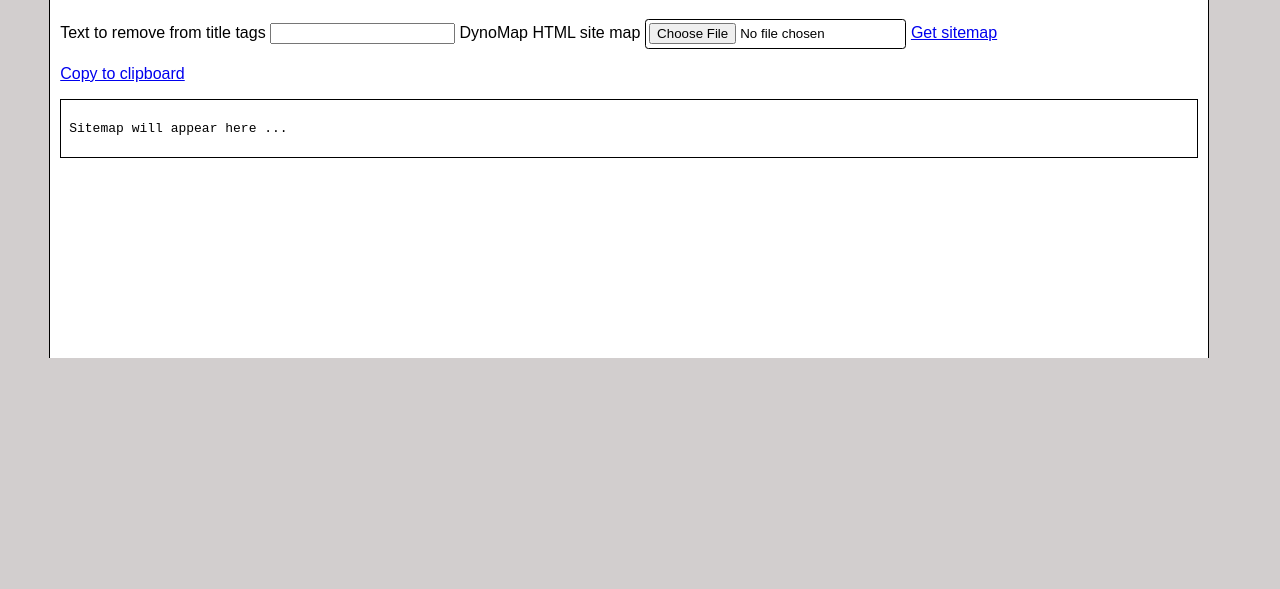
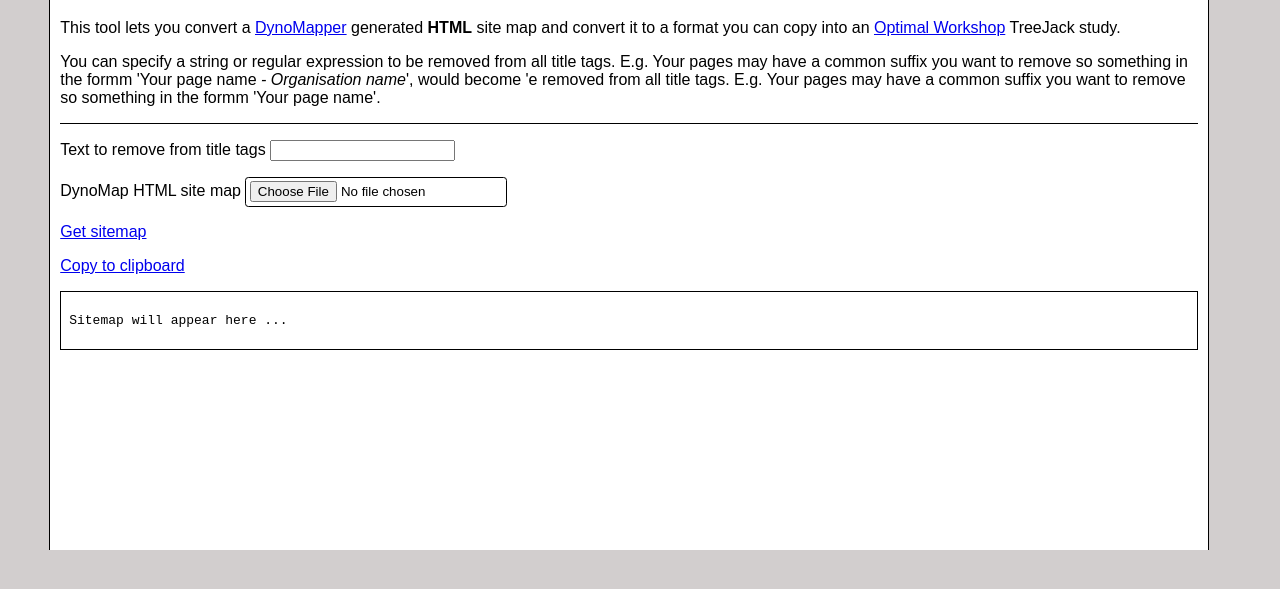
Before and after one commit to nullish/dynomap2treejack, a plain HTML site: page index.html in a window 1280 px wide. Shown: the part 79-668 px from the top of the page. Drawn offline with Linux system fonts and the light colour scheme.

Commit message:
Usage instructions

```diff
--- a/assets/default.css
+++ b/assets/default.css
@@ -21,11 +21,22 @@ body {
     padding: 10px 10px 200px 10px;
 }
 
+
+form {
+    border-top: solid;
+    border-width: thin;
+    padding-top: 1em;
+}
+
 input#fi {
     border-style: solid;
     border-width: thin;
     padding: 0.25em;
     border-radius: 0.25em;
+}
+
+.fel {
+    margin-bottom: 1em;
 }
 
 textarea {
--- a/index.html
+++ b/index.html
@@ -8,11 +8,20 @@
 	<div class="left">&nbsp;</div>
 	<div class="middle">
 		<h1>dynomap2treejack</h1>
+		<p>This tool lets you convert a <a href="https://dynomapper.com/">DynoMapper</a> generated <b>HTML</b> site map
+			and convert it to a format you can copy into an <a href="https://www.optimalworkshop.com/">Optimal Workshop</a> TreeJack study.</p>
+			<p>
+				You can specify a string or regular expression to be removed from all title tags.  E.g. Your pages may have a common suffix you want to remove so something in the formm 'Your page name <i>- Organisation name</i>', would become  'e removed from all title tags.  E.g. Your pages may have a common suffix you want to remove so something in the formm 'Your page name'.
+			</p>
 			<form name="sitemap-handler" class="sitemap-handler">
+				<div class="fel">
 					<label for="remove-text">Text to remove from title tags</label>
-			<input type="text" name="remove-text" id="remove-text">
+					<input type="text" name="remove-text" id="remove-text"><br>
+				</div>
+				<div class="fel">
 					<label for="fi">DynoMap HTML site map</label>
-			<input type="file" name="fi" id="fi" />
+					<input type="file" name="fi" id="fi" /><br>
+				</div>
 				<a href="#" class="get-sitemap" >Get sitemap</a>
 				<a href="#" id="copy-text">Copy to clipboard</a>
 			</form>
```
Lines whose indentation alone changed are shown as unchanged.
